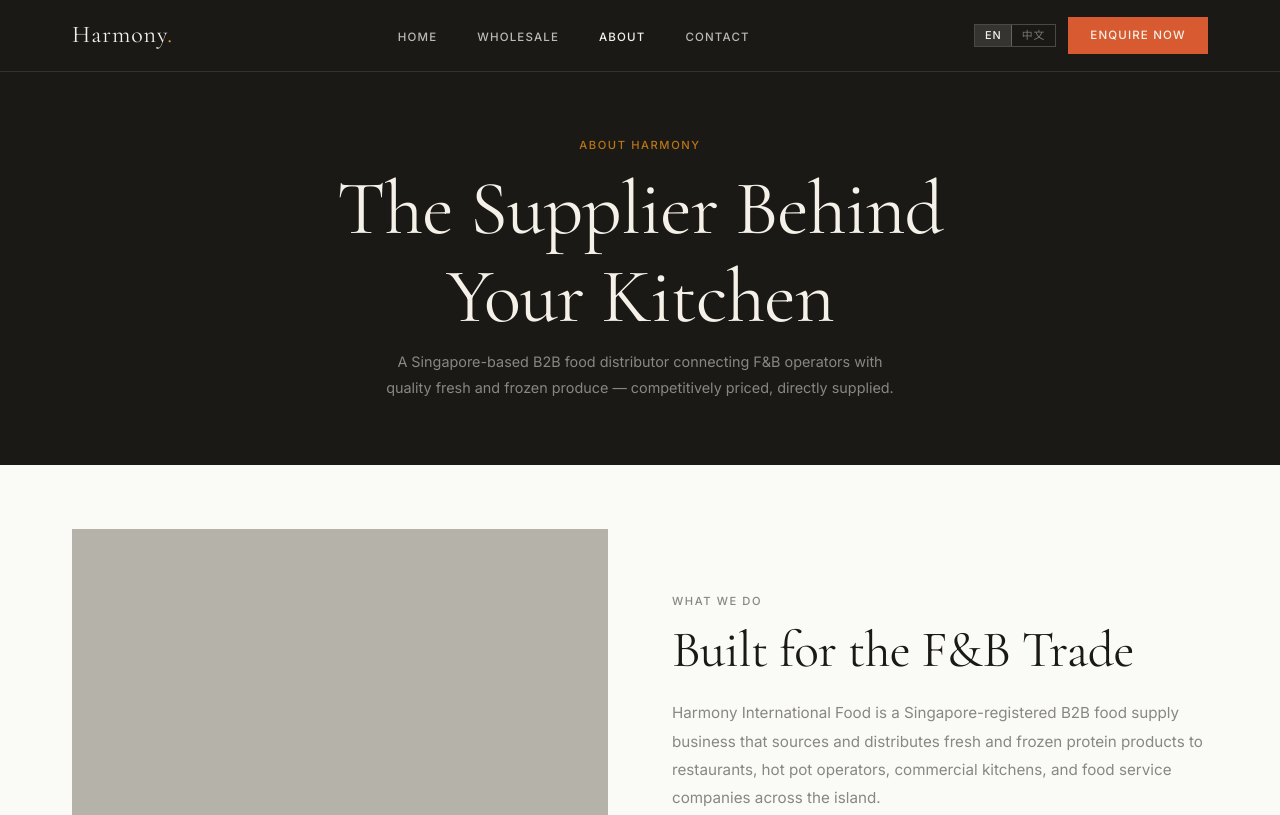
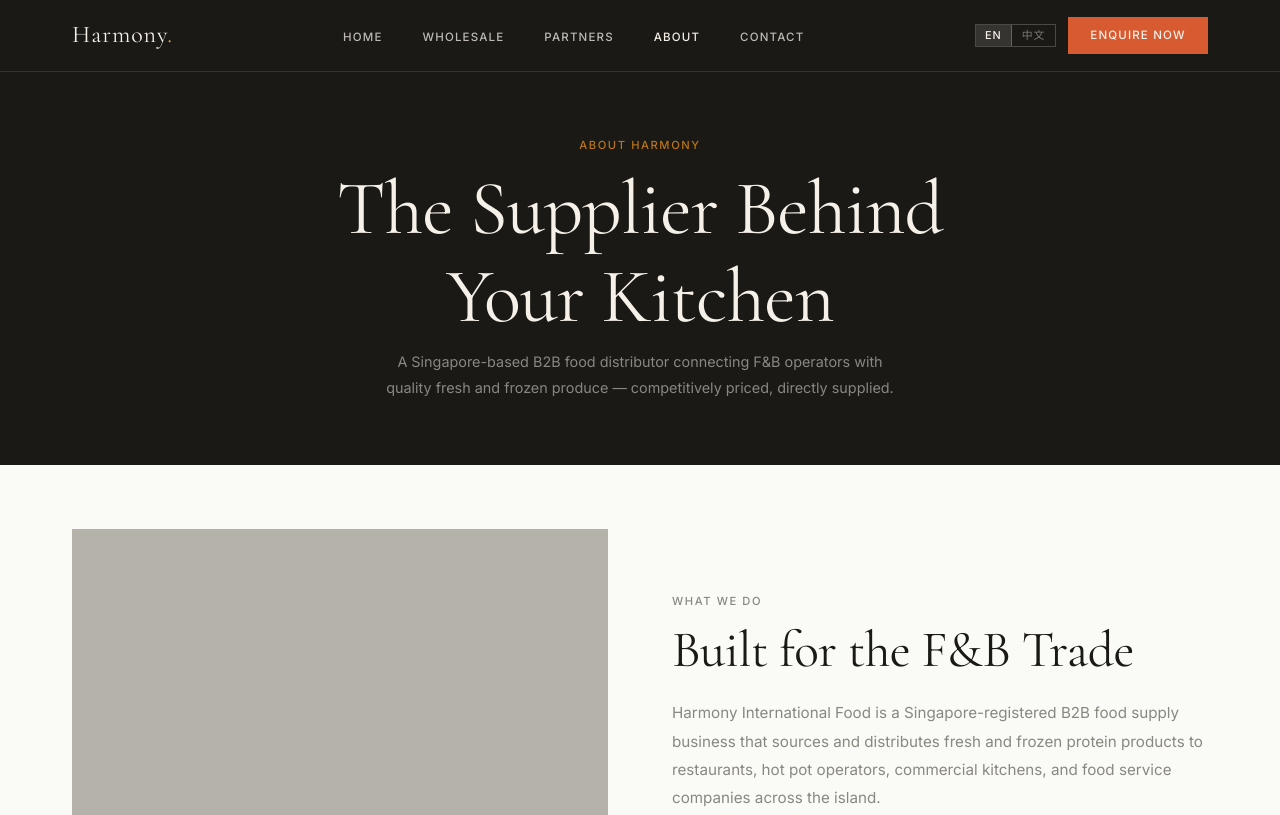
Before and after one commit to harmonyif26/harmonyif, a plain HTML site: page about.html in a window 1280 px wide. Shown: the top 815 px of the page. Drawn offline with nearby package versions, Linux system fonts and the light colour scheme.

Commit message:
Add Partners nav link across remaining site pages

```diff
--- a/about.html
+++ b/about.html
@@ -112,6 +112,7 @@
       <ul class="nav__links">
         <li><a href="index.html"  data-en="Home"    data-cn="首页">Home</a></li>
         <li><a href="products.html" data-en="Wholesale" data-cn="批发">Wholesale</a></li>
+        <li><a href="partners.html" data-en="Partners" data-cn="合作伙伴">Partners</a></li>
         <li><a href="about.html" class="active" data-en="About" data-cn="关于">About</a></li>
         <li><a href="contact.html" data-en="Contact" data-cn="联系">Contact</a></li>
               <!-- Marketplace nav link hidden during testing — page still live at shop.html -->
@@ -128,6 +129,7 @@
     <div class="nav__mobile">
       <a href="index.html" data-en="Home" data-cn="首页">Home</a>
       <a href="products.html" data-en="Wholesale" data-cn="批发">Wholesale</a>
+      <a href="partners.html" data-en="Partners" data-cn="合作伙伴">Partners</a>
       <a href="about.html" data-en="About" data-cn="关于">About</a>
       <a href="contact.html" data-en="Contact" data-cn="联系">Contact</a>
             <div class="lang-toggle" style="margin-top:1.5rem;">
@@ -299,6 +301,7 @@
           <h5 data-en="Company" data-cn="公司">Company</h5>
           <ul>
             <li><a href="about.html"   data-en="About Us"           data-cn="关于我们">About Us</a></li>
+            <li><a href="partners.html" data-en="Partners"          data-cn="合作伙伴">Partners</a></li>
             <li><a href="contact.html" data-en="Contact"            data-cn="联系我们">Contact</a></li>
             <li><a href="Harmony_Product_Catalogue_May2026.pdf" download data-en="Download Catalogue" data-cn="下载产品目录">Download Catalogue</a></li>
           </ul>
```
Also changed, not shown: checkout.html (+1 -0 lines), contact.html (+3 -0 lines), product-detail.html (+3 -0 lines), shop.html (+3 -0 lines).
